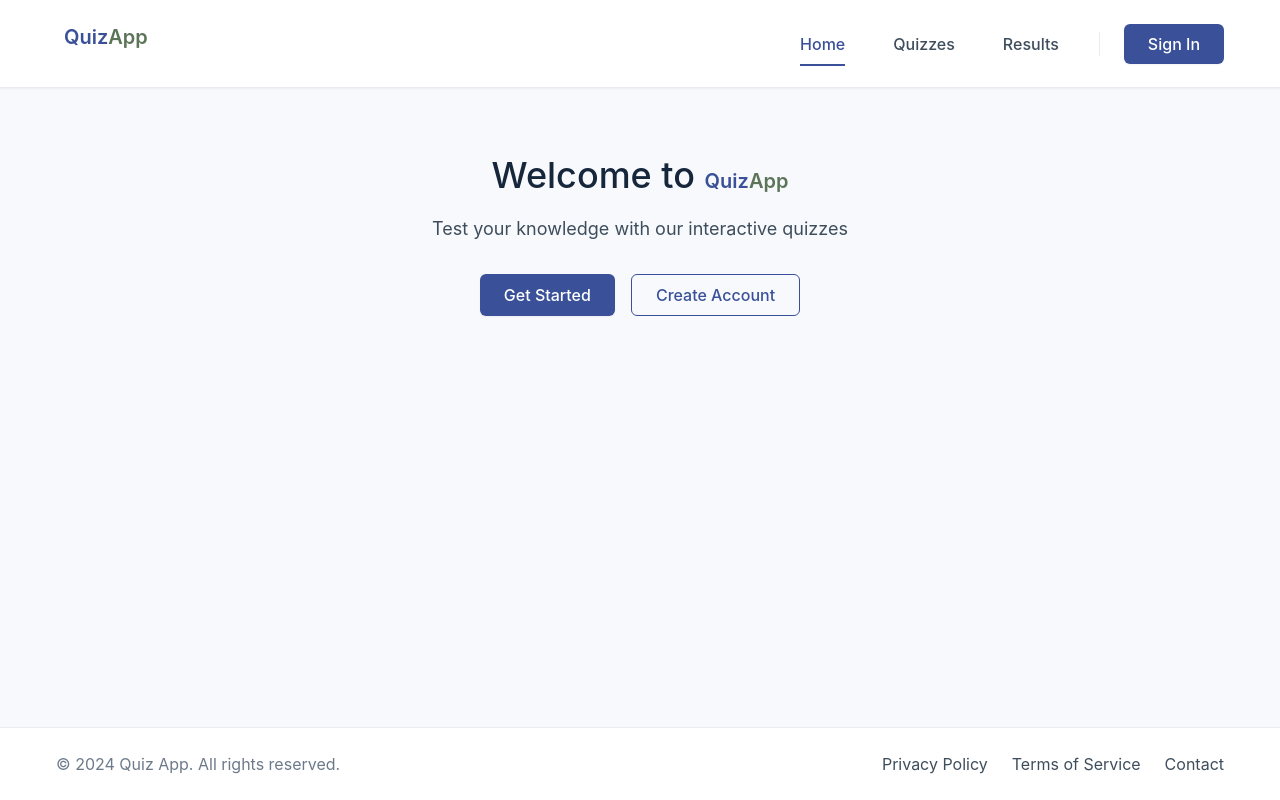
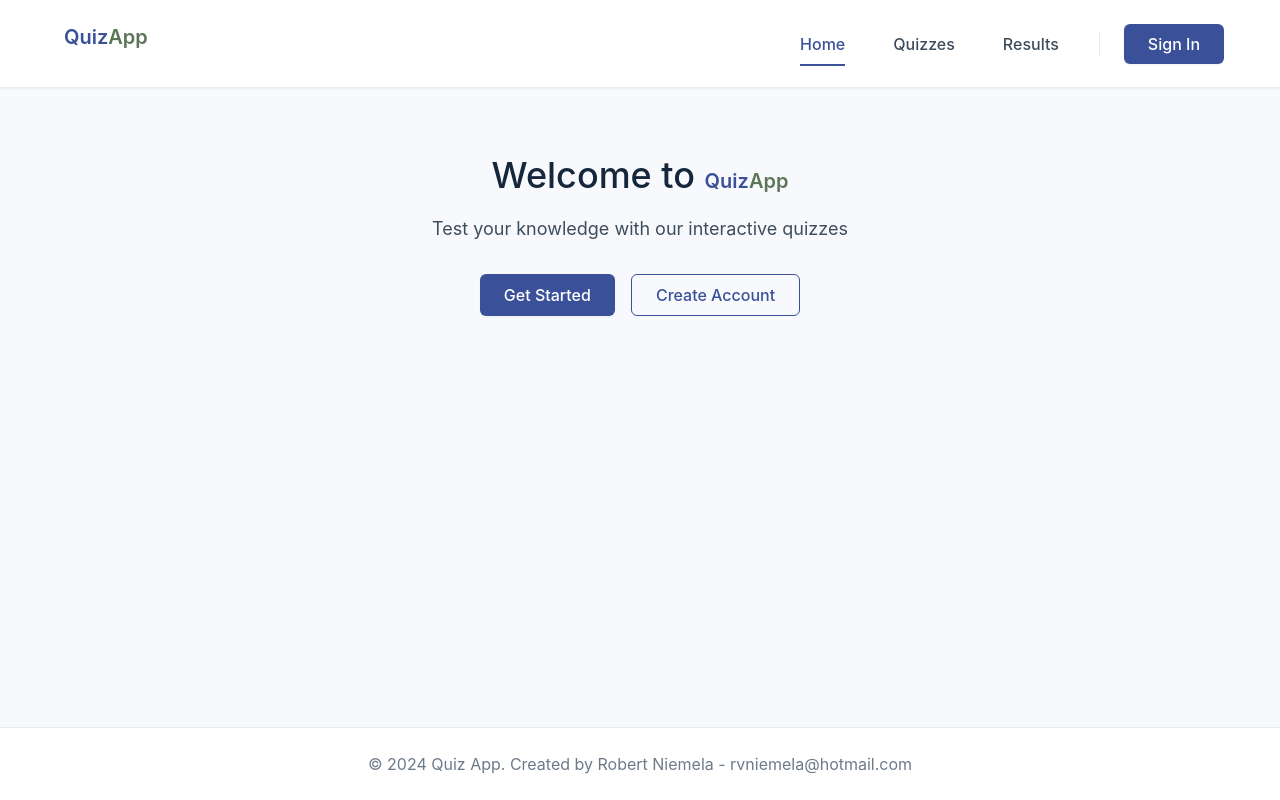
Before and after one commit to rniemela77/somni, a Vue app: page / in a window 1280 px wide. Built offline with nearby package versions, Linux system fonts and the light colour scheme; no server answers.

Commit message:
remove unused footer links

```diff
--- a/src/App.vue
+++ b/src/App.vue
@@ -37,12 +37,7 @@
     <footer class="footer">
       <div class="container">
         <div class="footer-content">
-          <p class="copyright">&copy; 2024 Quiz App. All rights reserved.</p>
-          <div class="footer-links">
-            <a href="#" class="footer-link">Privacy Policy</a>
-            <a href="#" class="footer-link">Terms of Service</a>
-            <a href="#" class="footer-link">Contact</a>
-          </div>
+          <p class="copyright">&copy; {{ new Date().getFullYear() }} Quiz App. Created by Robert Niemela - rvniemela@hotmail.com</p>
         </div>
       </div>
     </footer>
@@ -185,30 +180,14 @@ export default {
 
 .footer-content {
   display: flex;
-  justify-content: space-between;
+  justify-content: center;
   align-items: center;
-  flex-wrap: wrap;
-  gap: var(--spacing-md);
+  text-align: center;
 }
 
 .copyright {
   color: var(--text-muted);
   margin: 0;
-}
-
-.footer-links {
-  display: flex;
-  gap: var(--spacing-lg);
-}
-
-.footer-link {
-  color: var(--text-secondary);
-  text-decoration: none;
-  transition: color var(--transition);
-}
-
-.footer-link:hover {
-  color: var(--primary);
 }
 
 /* Transitions */
@@ -248,10 +227,6 @@ export default {
     text-align: center;
   }
 
-  .footer-links {
-    justify-content: center;
-  }
-
   .user-info {
     display: none;
   }
```
